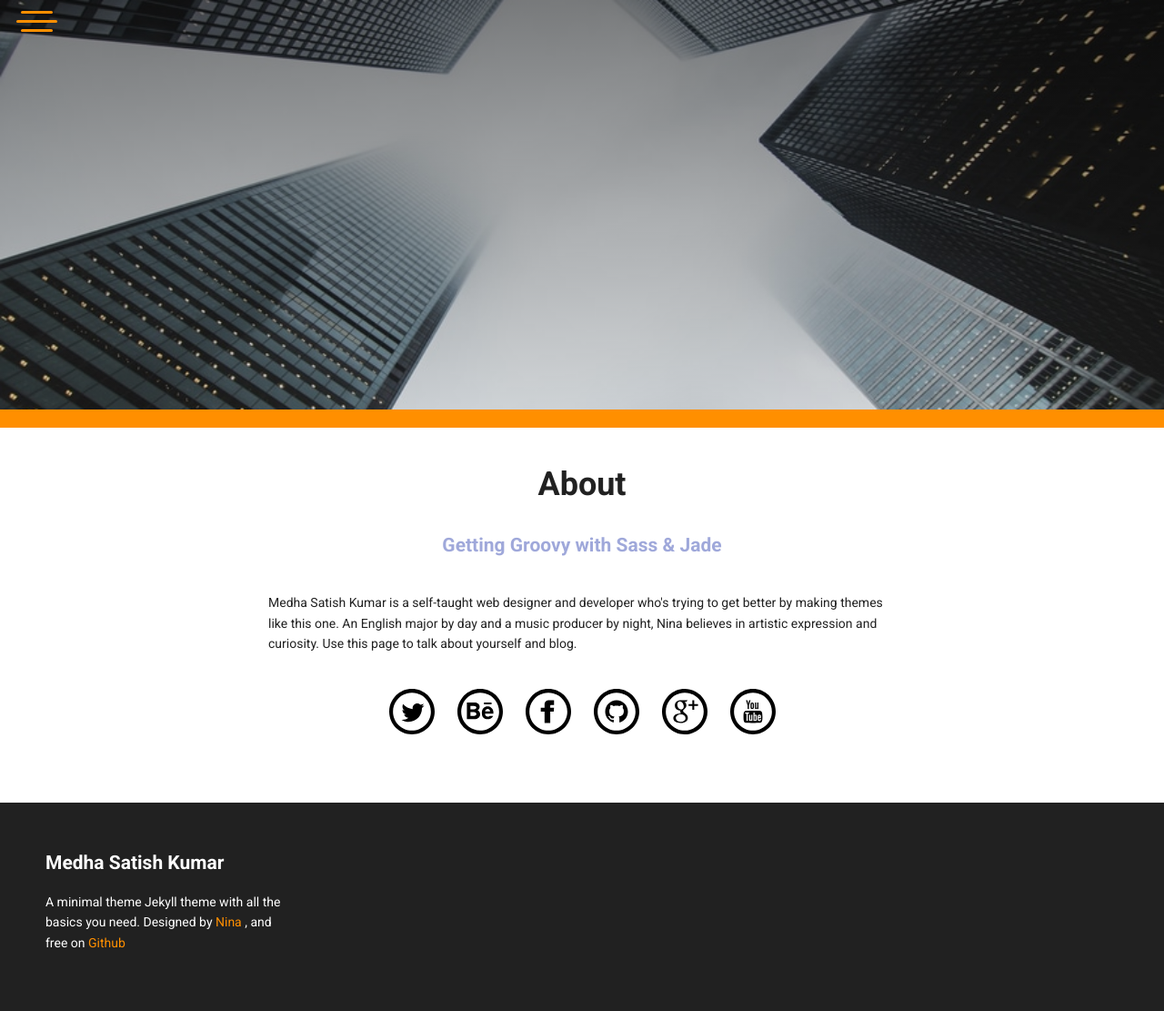
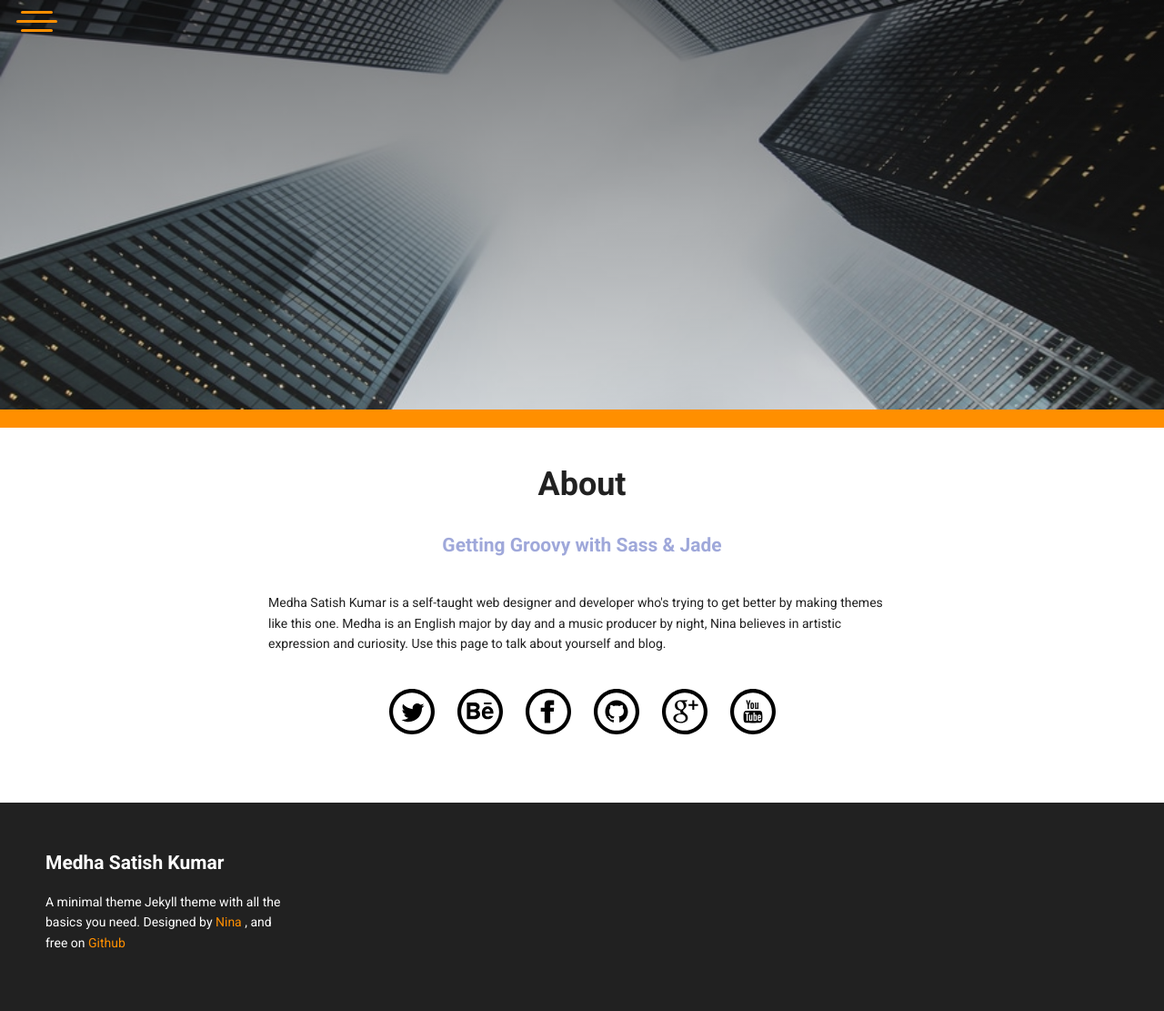
Before and after one commit to medhaskumar/medhaskumar.github.io, a Jekyll site: the page built from about.html, in a window 1280 px wide. Shown: the whole page at 91% size. Built offline with Jekyll 4.4.1, drawn with Linux system fonts in a browser that asks for light colours; nearby versions of some CDN libraries; Markdown is read by kramdown in place of the engine named in the settings.

Commit message:
New Site

```diff
--- a/about.html
+++ b/about.html
@@ -23,7 +23,7 @@ title: About
   <h1 class='textCenter'>About</h1>
   <p class='big textCenter'><b class='accent'>Getting Groovy with Sass & Jade</b></p>
 
-  <p>Medha Satish Kumar is a self-taught web designer and developer who's trying to get better by making themes like this one. An English major by day and a music producer by night, Nina believes in artistic expression and curiosity. Use this page to talk about yourself and blog.</p>
+  <p>Medha Satish Kumar is a self-taught web designer and developer who's trying to get better by making themes like this one. Medha is an English major by day and a music producer by night, Nina believes in artistic expression and curiosity. Use this page to talk about yourself and blog.</p>
 
   <!-- List you associated sites and social medias... -->
   <div class='flexbox-contain this justify-around icon-container'>
```
